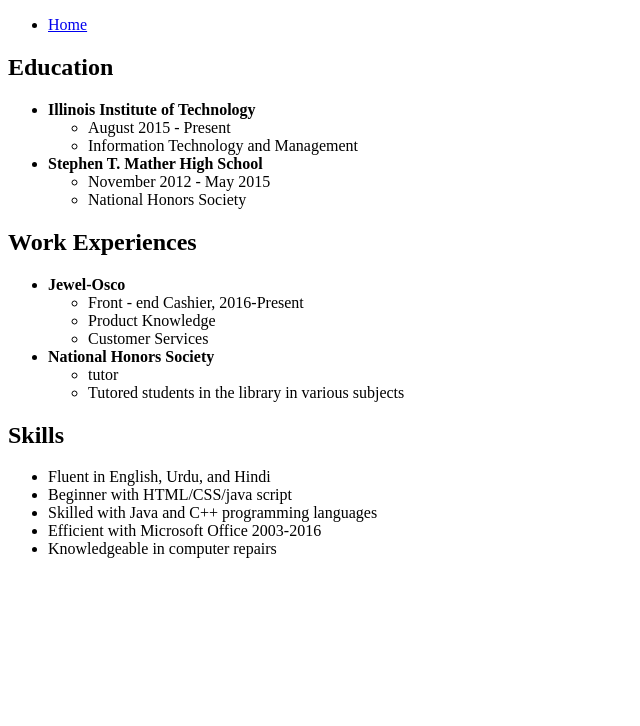
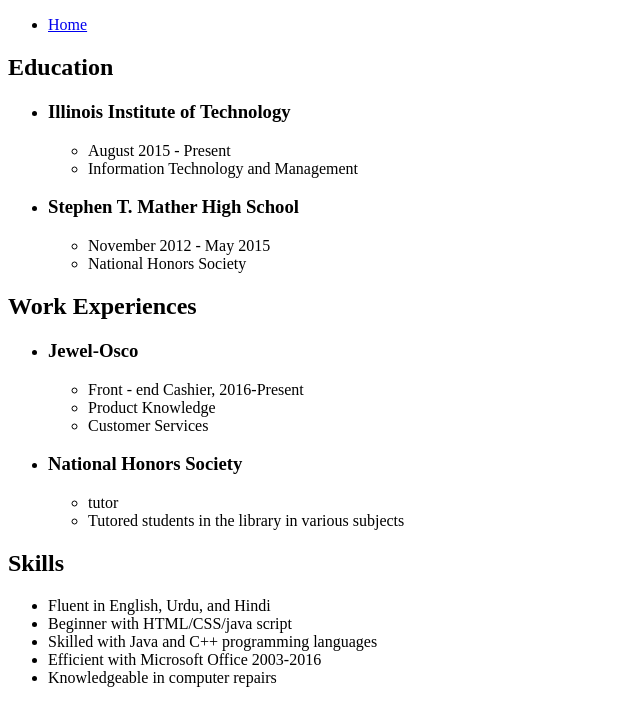
Before and after one commit to mbhavnag/Project1, a plain HTML site: page resume.html in a window 1280 px wide. Shown: the whole page, without its empty margins (0-640 px from the left). Drawn offline with Linux system fonts and the light colour scheme.

Commit message:
Fixed semantic spaces and tags

```diff
--- a/resume.html
+++ b/resume.html
@@ -13,14 +13,14 @@
       <h2>Education</h2>
       <ul>
         <li>
-          <b>Illinois Institute of Technology</b>
+          <h3>Illinois Institute of Technology</h3>
           <ul>
             <li>August 2015 - Present</li>
             <li>Information Technology and Management</li>
           </ul>
         </li>
         <li>
-          <b>Stephen T. Mather High School</b>
+          <h3>Stephen T. Mather High School</h3>
           <ul>
             <li>November 2012 - May 2015</li>
           </ul>
@@ -32,7 +32,7 @@
       <h2>Work Experiences</h2>
       <ul>
         <li>
-          <b>Jewel-Osco</b>
+          <h3>Jewel-Osco</h3>
           <ul>
             <li>Front - end Cashier, 2016-Present</li>
             <li>Product Knowledge</li>
@@ -40,7 +40,7 @@
           </ul>
         </li>
         <li>
-          <b>National Honors Society</b>
+          <h3>National Honors Society</h3>
           <ul>
             <li>tutor</li>
             <li>Tutored students in the library in various subjects</li>
```
Also changed, not shown: home.html (+3 -0 lines). Lines whose indentation alone changed are shown as unchanged.
